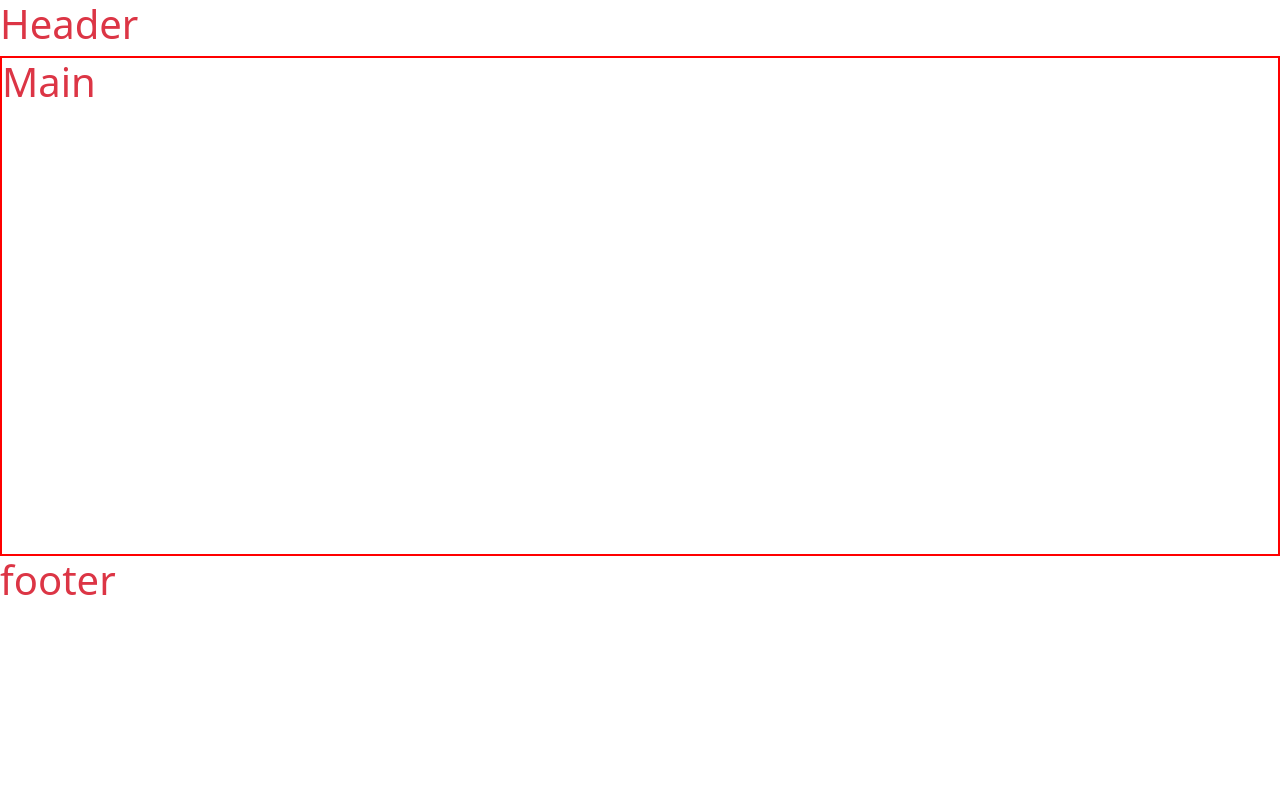
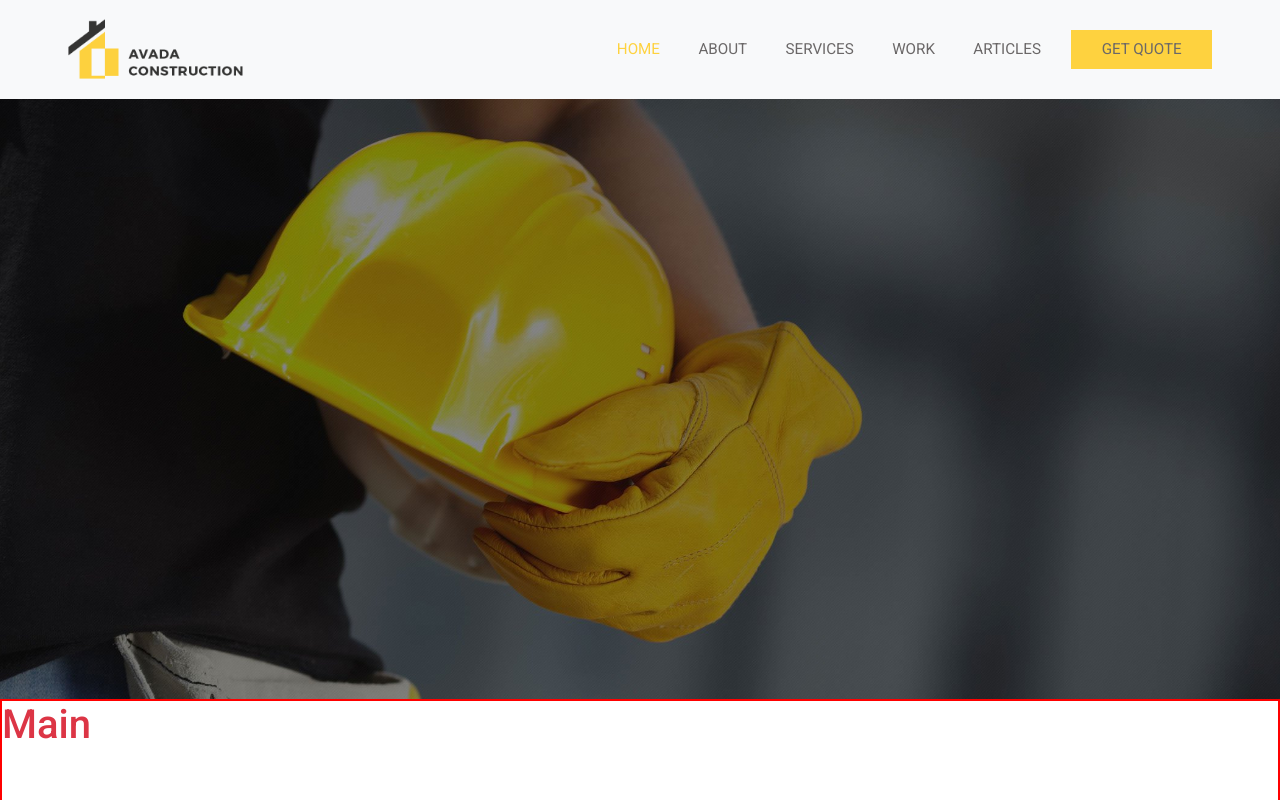
Before and after one commit to cochy98/proj-html-vuejs, a Vue app: page / in a window 1280 px wide. Shown: the top 800 px of the page. Built offline with nearby package versions, Linux system fonts and the light colour scheme.

Commit message:
Add header nav

```diff
--- a/src/assets/scss/style.scss
+++ b/src/assets/scss/style.scss
@@ -1,2 +1,25 @@
 /* Importo Bootstrap nel mio foglio di stile */
 @import '~bootstrap/scss/bootstrap.scss';
+
+/* Importo le variabili scss */
+@import "./_variables.scss";
+
+/* Importo Roboto da Google Font */
+@import url('https://fonts.googleapis.com/css2?family=Roboto:ital,wght@0,100;0,300;0,400;0,500;0,700;0,900;1,100;1,300;1,400;1,500;1,700;1,900&display=swap');
+
+body {
+  font-family: 'Roboto', sans-serif;
+}
+
+.my-btn {
+  background-color: $primary-color;
+  color: white;
+  text-transform: uppercase;
+  padding: .3rem 1.9rem;
+  border: none;
+}
+
+.my-btn-yellow {
+  background-color: $secondary-color;
+  color: $paragraph-color;
+}
--- a/src/components/Header.vue
+++ b/src/components/Header.vue
@@ -1,16 +1,128 @@
 <template>
   <header>
-    <h1 class="text-danger">Header</h1>
+    <nav class="navbar navbar-expand-lg navbar-light bg-light">
+      <div class="container-fluid">
+        <a class="navbar-brand" href="#"
+          ><img
+            class="nav-logo"
+            src="../assets/images/construction_logo_retina.png"
+            alt="Construction Logo"
+        /></a>
+        <!-- Button hamburger visualizzato da medium in giu -->
+        <button
+          class="navbar-toggler"
+          type="button"
+          data-bs-toggle="collapse"
+          data-bs-target="#linkCollapsed"
+          aria-controls="linkCollapsed"
+          aria-expanded="false"
+          aria-label="Toggle navigation"
+        >
+          <span class="navbar-toggler-icon"></span>
+        </button>
+        <div
+          class="collapse navbar-collapse justify-content-end"
+          id="linkCollapsed"
+        >
+          <ul class="navbar-nav">
+            <li class="nav-item" v-for="(link, index) in navLinks" :key="index">
+              <a
+                class="nav-link"
+                :class="link.active ? 'active' : ''"
+                :href="link.href"
+                >{{ link.name }}</a
+              >
+            </li>
+            <button class="my-btn my-btn-yellow" type="submit">
+              Get Quote
+            </button>
+          </ul>
+        </div>
+      </div>
+    </nav>
+    <div id="header-jumbotron">
+      <img
+        class="img-jumbo"
+        src="../assets/images/home-slider-62528242.jpg"
+        alt="Header Jumbo image"
+      />
+    </div>
   </header>
 </template>
 
 <script>
 export default {
   name: "IndexHeader",
+  data() {
+    return {
+      navLinks: [
+        {
+          active: true,
+          name: "Home",
+          href: "#",
+        },
+        {
+          active: false,
+          name: "About",
+          href: "#",
+        },
+        {
+          active: false,
+          name: "Services",
+          href: "#",
+        },
+        {
+          active: false,
+          name: "Work",
+          href: "#",
+        },
+        {
+          active: false,
+          name: "Articles",
+          href: "#",
+        },
+      ],
+    };
+  },
 };
 </script>
 
 <style lang="scss" scoped>
 /* Importo le variabili scss */
 @import "../assets/scss/_variables.scss";
+
+header {
+  nav {
+    font-size: 0.95rem;
+    padding: 0.9rem 3.5rem;
+
+    img.nav-logo {
+      height: 60px;
+    }
+
+    ul .nav-item {
+      padding-right: 1.4rem;
+    }
+
+    ul.navbar-nav a.nav-link {
+      text-transform: uppercase;
+      color: $paragraph-color;
+    }
+    ul.navbar-nav a.nav-link.active {
+      color: $secondary-color;
+    }
+  }
+
+  div#header-jumbotron {
+    width: 100%;
+    height: 600px;
+    position: relative;
+
+    img.img-jumbo {
+      width: 100%;
+      height: 100%;
+      object-fit: cover;
+    }
+  }
+}
 </style>
```
